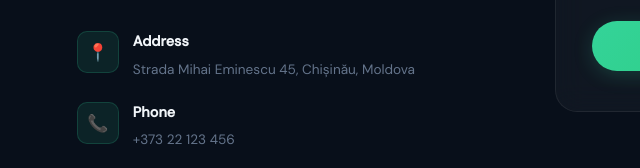
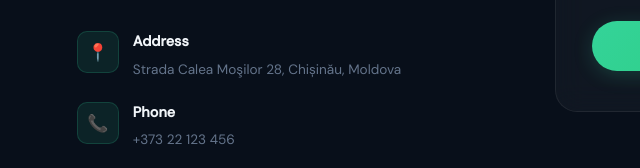
Before and after one commit to dLoooooooo/eCharge, a plain HTML site: page index.html in a window 1280 px wide. Shown: the part 5690-5858 px from the top of the page, 0-640 px from the left. Drawn offline with nearby package versions, Linux system fonts and the light colour scheme.

Commit message:
Update address in contact information

```diff
--- a/index.html
+++ b/index.html
@@ -1191,7 +1191,7 @@
               <div class="contact-icon" aria-hidden="true">📍</div>
               <div>
                 <strong>Address</strong>
-                <span>Strada Mihai Eminescu 45, Chișinău, Moldova</span>
+                <span>Strada Calea Moşilor 28, Chișinău, Moldova</span>
               </div>
             </div>
             <div class="contact-row">
```
